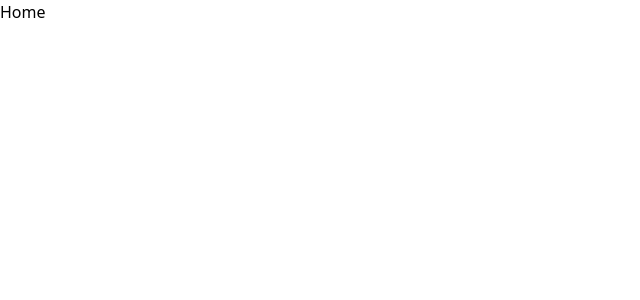
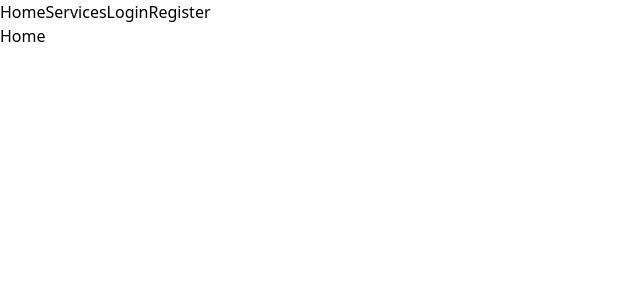
Before and after one commit to mimi-uxui-dev/nouh-tours, a Next.js app: page / in a window 1280 px wide. Shown: the top 300 px of the page, without its empty margins (0-640 px from the left). Built offline with nearby package versions, Linux system fonts and the light colour scheme.

Commit message:
db setup

```diff
--- /dev/null
+++ b/app/api/route.js
@@ -0,0 +1,5 @@
+import { NextResponse } from "next/server";
+
+export async function GET(req) {
+  return NextResponse.json({ message: "hello from api" });
+}
--- a/app/layout.js
+++ b/app/layout.js
@@ -1,5 +1,6 @@
 import localFont from "next/font/local";
 import "./globals.css";
+import Nav from "@/components/Nav";
 
 const geistSans = localFont({
   src: "./fonts/GeistVF.woff",
@@ -20,12 +21,12 @@ export const metadata = {
 export default function RootLayout({ children }) {
   return (
     <html lang="en">
-      {/* <body
+      <body
         className={`${geistSans.variable} ${geistMono.variable} antialiased`}
       >
+        <Nav />
         {children}
-      </body> */}
-      <body>{children}</body>
+      </body>
     </html>
   );
 }
--- /dev/null
+++ b/components/Nav.js
@@ -0,0 +1,15 @@
+import Link from "next/link";
+import React from "react";
+
+function Nav() {
+  return (
+    <nav>
+      <Link href={"/"}>Home</Link>
+      <Link href={"/"}>Services</Link>
+      <Link href={"/login"}>Login</Link>
+      <Link href={"/register"}>Register</Link>
+    </nav>
+  );
+}
+
+export default Nav;
--- a/next.config.mjs
+++ b/next.config.mjs
@@ -1,4 +1,10 @@
-/** @type {import('next').NextConfig} */
-const nextConfig = {};
+import config from "./config.js"; // Import the entire module
+const { DB_URI } = config; // Destructure to get DB_URI
+
+const nextConfig = {
+  env: {
+    DB_URI,
+  },
+};
 
 export default nextConfig;
```
Also changed, not shown: package.json (+7 -5 lines), utils/dbConnect.js (added, +10 -0 lines), 2 other files (tests, documents, lock files or other folders).
